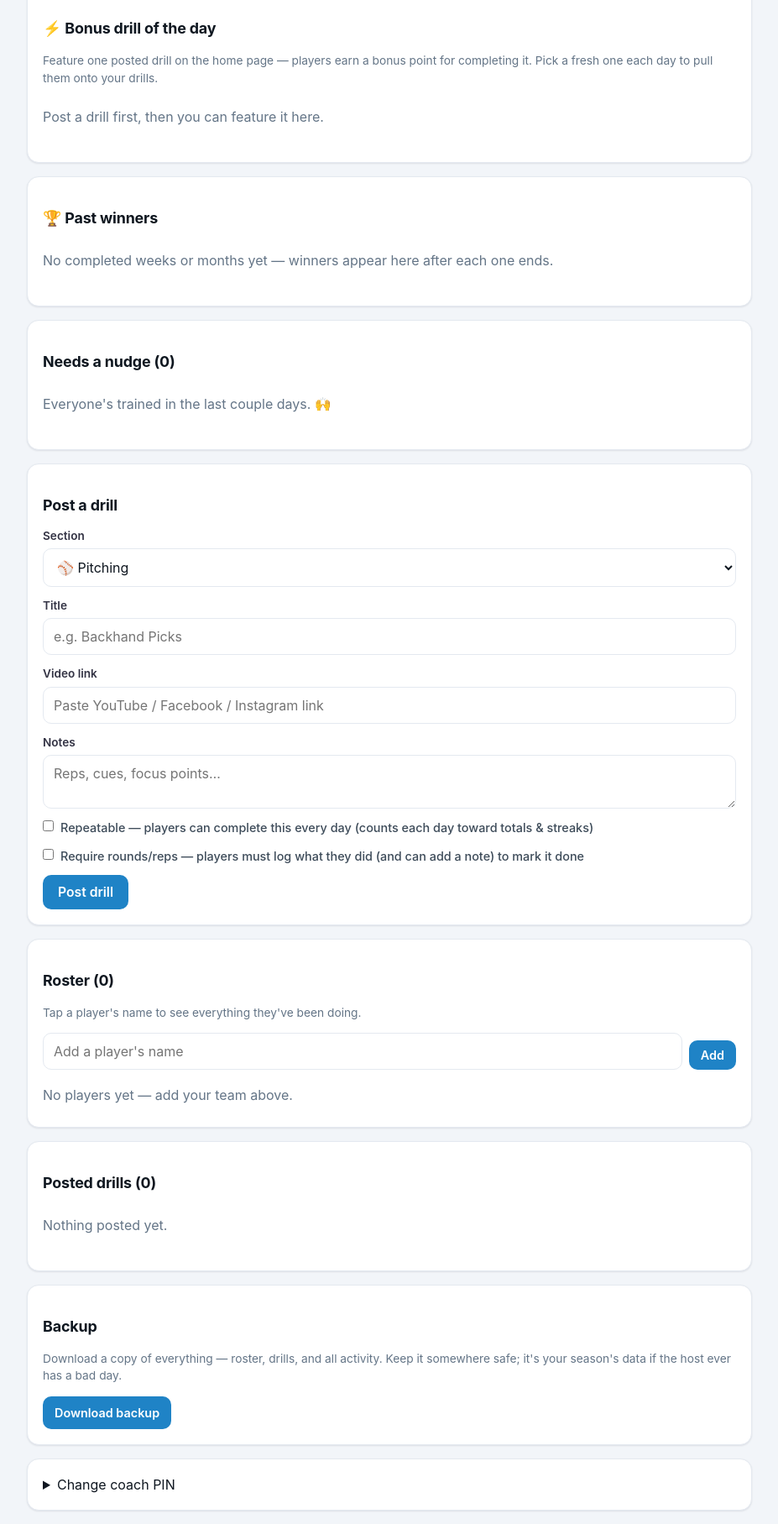
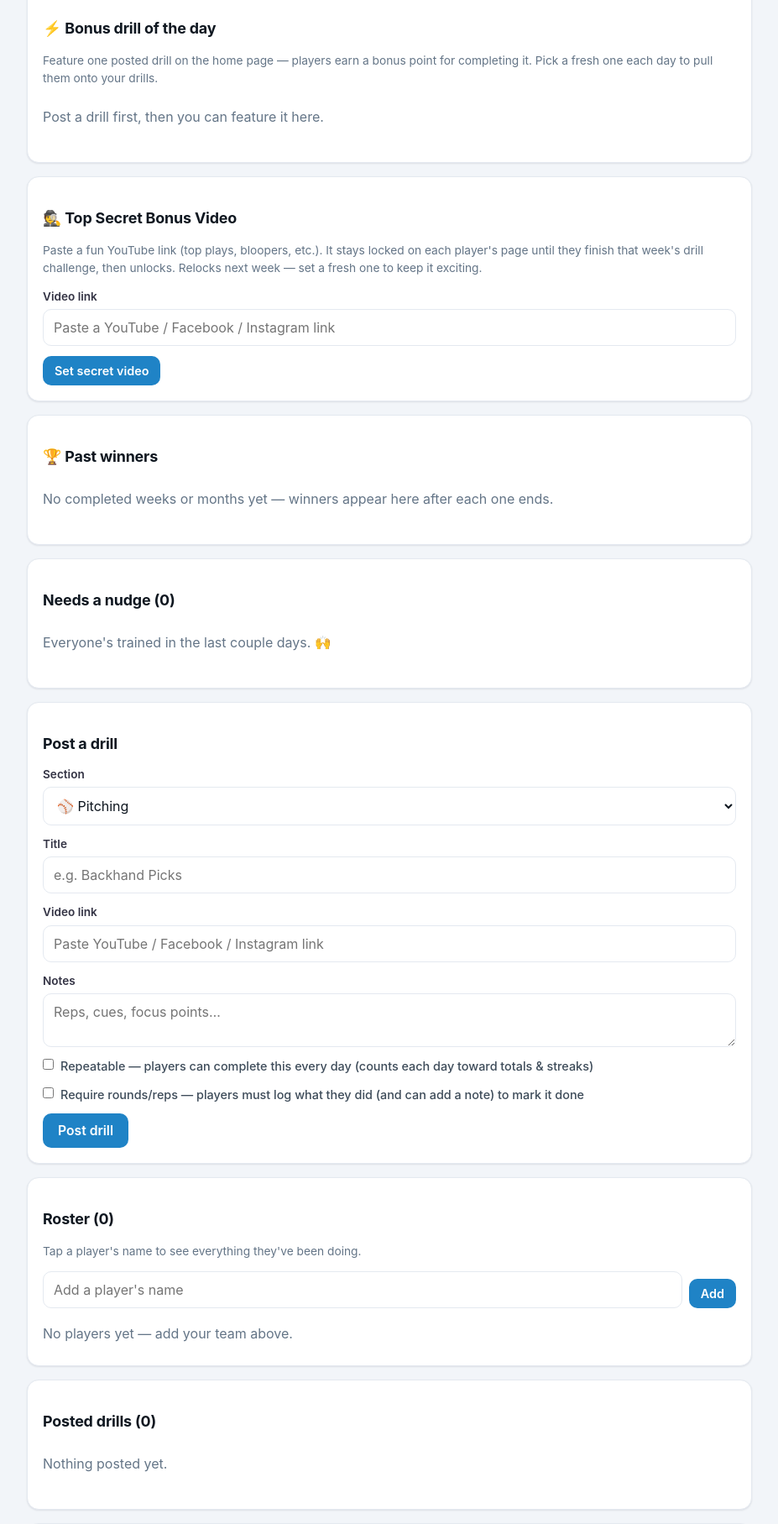
Before and after one commit to T-Besant/colorado-clutch-hub, a Flask app: page /coach in a window 1280 px wide. Shown: the part 400-2215 px from the top of the page at 84% size, without its empty margins (176-1103 px from the left). Run offline with Flask 3, Linux system fonts and the light colour scheme; the visitor is signed in with stand-in values (Sample User, id 1); data comes from the database, SQL or seed files in the repository; data that the repository does not hold is empty; some libraries are stand-ins or nearby versions.

Commit message:
Add Top Secret Bonus Video, unlocked by the weekly challenge
Coach sets a fun video URL on the dashboard (settings.secret_video_url). On a
player's My Page it shows locked ("finish the weekly challenge to unlock") until
they complete that week's drill challenge, then reveals and embeds it via
embed_for. Resets weekly with the challenge; nothing shows if the coach hasn't
set one. New /coach/secretvideo route; secret_video_url() jinja global.

Verified: lock/unlock states, coach set/clear, embed on dashboard + My Page,
no block when unset. hub.db untouched.

Co-Authored-By: Claude Opus 4.8 <noreply@anthropic.com>

```diff
--- a/app.py
+++ b/app.py
@@ -321,6 +321,11 @@ def init_db():
 def get_setting(key, default=None):
     row = get_db().execute("SELECT value FROM settings WHERE key=?", (key,)).fetchone()
     return row["value"] if row else default
+
+
+# Coach-set reward: a "Top Secret Bonus Video" that unlocks on a player's page
+# once they complete that week's drill challenge (resets weekly with the challenge).
+app.jinja_env.globals["secret_video_url"] = lambda: get_setting("secret_video_url")
 
 
 # ---------------------------------------------------------------------------
@@ -1468,6 +1473,23 @@ def coach_bonus_drill():
     return redirect(url_for("coach_home"))
 
 
+@app.route("/coach/secretvideo", methods=["POST"])
+@coach_required
+def coach_secret_video():
+    """Set or clear the 'Top Secret Bonus Video' unlocked by the weekly challenge."""
+    url = (request.form.get("secret_video_url") or "").strip()
+    db = get_db()
+    if url:
+        db.execute("INSERT INTO settings(key,value) VALUES('secret_video_url',?) "
+                   "ON CONFLICT(key) DO UPDATE SET value=excluded.value", (url,))
+        flash("Top Secret Bonus Video set.", "ok")
+    else:
+        db.execute("DELETE FROM settings WHERE key='secret_video_url'")
+        flash("Top Secret Bonus Video cleared.", "ok")
+    db.commit()
+    return redirect(url_for("coach_home"))
+
+
 @app.route("/coach/backup")
 @coach_required
 def coach_backup():
--- a/static/style.css
+++ b/static/style.css
@@ -119,6 +119,12 @@ h2 { font-size: 1.12rem; font-weight: 700; letter-spacing: -.01em; margin: 1em 0
 .wg-pip { width: 22px; height: 10px; border-radius: 999px; background: #d9e6f2; flex: none; }
 .wg-pip.on { background: var(--blue); }
 .weekgoal.met .wg-pip.on { background: #2e7d47; }
+/* Top Secret Bonus Video (weekly-challenge reward) */
+.secretvid { margin-top: 12px; }
+.secretvid.locked { display: flex; align-items: center; gap: 10px; padding: 10px 12px;
+  border: 1px dashed #b7c6d6; border-radius: 10px; background: #f4f8fc; color: var(--muted); font-size: .9rem; }
+.secretvid .sv-lock { font-size: 1.2rem; flex: none; }
+.secretvid.unlocked .sv-label { margin: 0 0 8px; font-weight: 800; color: #2e7d47; font-size: .9rem; }
 
 /* Rounds/reps logging on a drill (accountability) */
 .repsform { display: block; }
--- a/templates/coach_home.html
+++ b/templates/coach_home.html
@@ -37,6 +37,23 @@
     </label>
     <button class="btn small" type="submit">Set bonus drill</button>
   </form>
+  {% endif %}
+</section>
+
+<section class="panel">
+  <h2>🕵️ Top Secret Bonus Video</h2>
+  <p class="muted">Paste a fun YouTube link (top plays, bloopers, etc.). It stays locked on each player's page until they finish that week's drill challenge, then unlocks. Relocks next week — set a fresh one to keep it exciting.</p>
+  {% set secret = secret_video_url() %}
+  <form method="post" action="{{ url_for('coach_secret_video') }}">
+    <label>Video link <input name="secret_video_url" value="{{ secret or '' }}" placeholder="Paste a YouTube / Facebook / Instagram link"></label>
+    <button class="btn small" type="submit">{{ 'Update' if secret else 'Set' }} secret video</button>
+  </form>
+  {% if secret %}
+    <div class="secretvid unlocked" style="margin-top:10px">{{ embed_for(secret) }}</div>
+    <form method="post" action="{{ url_for('coach_secret_video') }}" class="clearann">
+      <input type="hidden" name="secret_video_url" value="">
+      <button class="link-danger" type="submit">Clear secret video</button>
+    </form>
   {% endif %}
 </section>
 
```
Also changed, not shown: templates/_weekgoal.html (+14 -0 lines).
